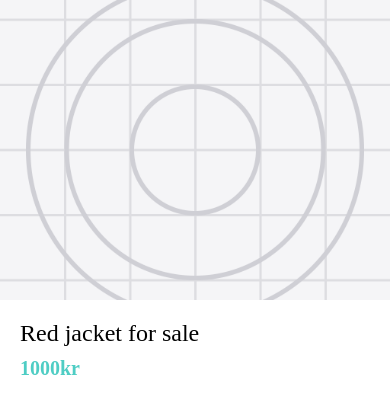
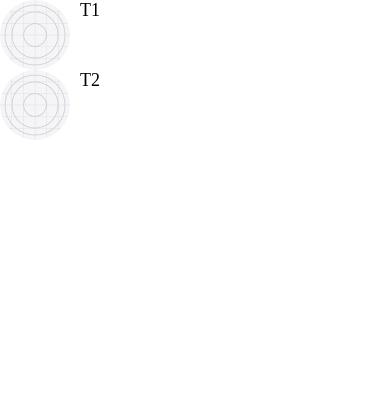
Before and after one commit to Tengill91/getfocused, a React Native app: screen / in a window 390 px wide. Shown: the top 414 px of the page. Built offline with nearby package versions, Linux system fonts and the light colour scheme.

Commit message:
added ListItem and started work on messages screen

```diff
--- a/App.js
+++ b/App.js
@@ -6,7 +6,8 @@ import ViewImageScreen from "./app/screens/ViewImageScreen";
 import WelcomeScreen from "./app/screens/WelcomeScreen";
 import Card from "./app/components/Card";
 import ListingDetailsScreen from "./app/screens/ListingDetailsScreen";
+import MessagesScreen from "./app/screens/MessagesScreen";
 
 export default function App() {
-  return <ListingDetailsScreen />;
+  return <MessagesScreen />;
 }
--- /dev/null
+++ b/app/components/ListItem.js
@@ -0,0 +1,35 @@
+import React from "react";
+import { View, StyleSheet, Image } from "react-native";
+import AppText from "./AppText";
+
+import colors from "../config/colors";
+
+export default function ListItem({ title, subTitle, image }) {
+  return (
+    <View style={styles.container}>
+      <Image style={styles.image} source={image} />
+      <View>
+        <AppText style={styles.title}>{title}</AppText>
+        <AppText style={styles.subTitle}>{subTitle}</AppText>
+      </View>
+    </View>
+  );
+}
+
+const styles = StyleSheet.create({
+  container: {
+    flexDirection: "row",
+  },
+  image: {
+    width: 70,
+    height: 70,
+    borderRadius: 35,
+    marginRight: 10,
+  },
+  title: {
+    fontWeight: "500",
+  },
+  subTitle: {
+    color: colors.grey,
+  },
+});
--- a/app/config/colors.js
+++ b/app/config/colors.js
@@ -2,5 +2,6 @@ export default {
   primary: "#fc5c65",
   secondary: "#4ecdc4",
   black: "#000",
-  white: "#fff"
+  white: "#fff",
+  grey: "#6e6969",
 };
--- a/app/screens/ListingDetailsScreen.js
+++ b/app/screens/ListingDetailsScreen.js
@@ -3,6 +3,7 @@ import { Image, View, StyleSheet } from "react-native";
 import AppText from "../components/AppText";
 
 import colors from "../config/colors";
+import ListItem from "../components/ListItem";
 
 export default function ListingDetailsScreen() {
   return (
@@ -11,6 +12,13 @@ export default function ListingDetailsScreen() {
       <View style={styles.detailsContainer}>
         <AppText style={styles.title}>Red jacket for sale</AppText>
         <AppText style={styles.price}>1000kr</AppText>
+        <View style={styles.userContainer}>
+          <ListItem
+            image={require("../assets/icon.png")}
+            title="Robert Tenglund"
+            subTitle="4 Listings"
+          />
+        </View>
       </View>
     </View>
   );
@@ -20,13 +28,16 @@ const styles = StyleSheet.create({
   detailsContainer: {
     padding: 20,
   },
+  userContainer: {
+    marginVertical: 50,
+  },
   image: {
     width: "100%",
     height: 300,
   },
   title: {
     fontSize: 24,
-    fontWeight: 500,
+    fontWeight: "500",
   },
   price: {
     color: colors.secondary,
--- /dev/null
+++ b/app/screens/MessagesScreen.js
@@ -0,0 +1,48 @@
+import React from "react";
+import {
+  FlatList,
+  SafeAreaView,
+  StyleSheet,
+  Platform,
+  StatusBar,
+} from "react-native";
+import ListItem from "../components/ListItem";
+
+const messages = [
+  {
+    id: 1,
+    title: "T1",
+    description: "d1",
+    image: require("../assets/icon.png"),
+  },
+  {
+    id: 2,
+    title: "T2",
+    description: "d2",
+    image: require("../assets/icon.png"),
+  },
+];
+
+export default function MessagesScreen() {
+  return (
+    <SafeAreaView style={styles.screen}>
+      <FlatList
+        data={messages}
+        keyExtractor={(message) => message.id.toString()}
+        renderItem={({ item }) => (
+          <ListItem
+            title={item.title}
+            subTitle={item.subTitle}
+            image={item.image}
+          />
+        )}
+      ></FlatList>
+    </SafeAreaView>
+  );
+}
+
+const styles = StyleSheet.create({
+  screen: {
+    paddingTop: Platform.OS === "android" ? StatusBar.currentHeight : 0,
+  },
+});
--- a/app/screens/ViewImageScreen.js
+++ b/app/screens/ViewImageScreen.js
@@ -1,13 +1,22 @@
 import React from "react";
 import { StyleSheet, Text, View, Image } from "react-native";
+import { MaterialCommunityIcons } from "@expo/vector-icons";
 
 import colors from "../config/colors";
 
 export default function ViewImageScreen() {
   return (
     <View style={styles.container}>
-      <View style={styles.closeIcon}></View>
-      <View style={styles.deleteIcon}></View>
+      <View style={styles.closeIcon}>
+        <MaterialCommunityIcons name="close" color="white" size={30} />
+      </View>
+      <View style={styles.deleteIcon}>
+        <MaterialCommunityIcons
+          name="trash-can-outline"
+          color="white"
+          size={35}
+        />
+      </View>
       <Image
         resizeMode="contain"
         style={styles.image}
@@ -27,17 +36,11 @@ const styles = StyleSheet.create({
     height: "100%",
   },
   closeIcon: {
-    width: 50,
-    height: 50,
-    backgroundColor: colors.primary,
     position: "absolute",
     top: 40,
     left: 30,
   },
   deleteIcon: {
-    width: 50,
-    height: 50,
-    backgroundColor: colors.secondary,
     position: "absolute",
     top: 40,
     right: 30,
```
